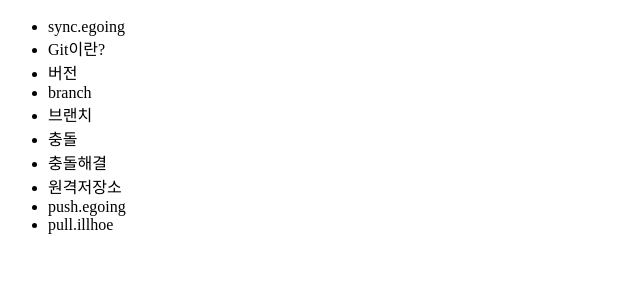
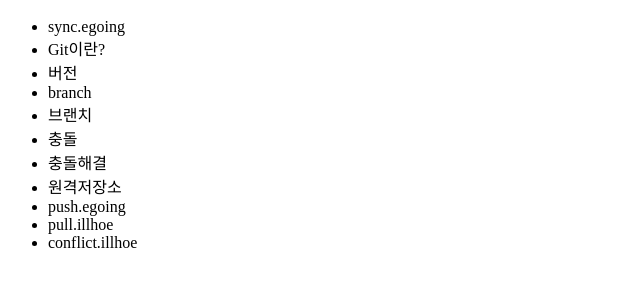
Before and after one commit to illhoehwang/opentutorials_git_egoing, a plain HTML site: page index.html in a window 1280 px wide. Shown: the part 48-334 px from the top of the page, without its empty margins (0-640 px from the left). Drawn offline with Linux system fonts and the light colour scheme.

Commit message:
add conflict.illhoe

```diff
--- a/index.html
+++ b/index.html
@@ -19,6 +19,7 @@
 			<li>원격저장소</li>
 			<li>push.egoing</li>
 			<li>pull.illhoe</li>
+			<li>conflict.illhoe</li>
 		</ul>
 	</body>
 </html>
```
